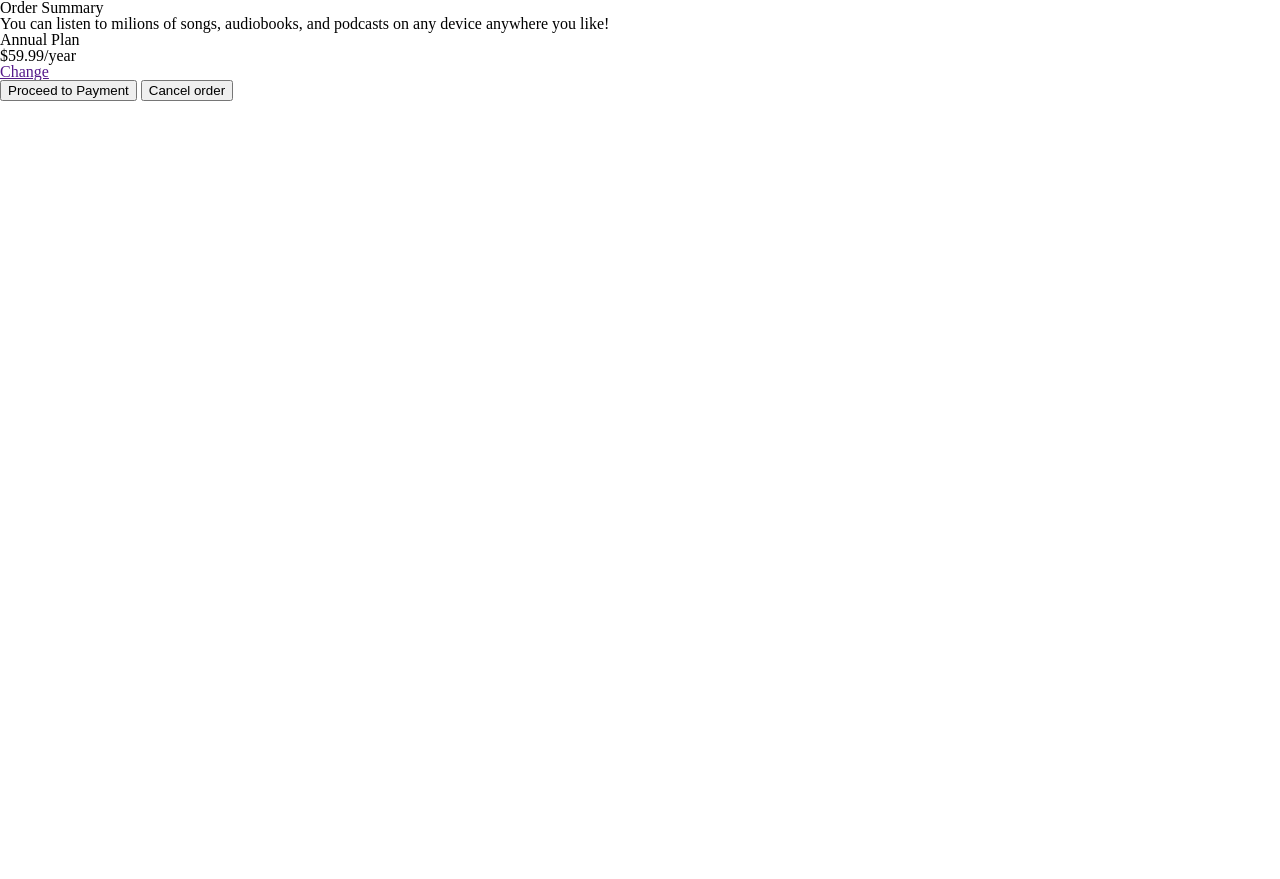
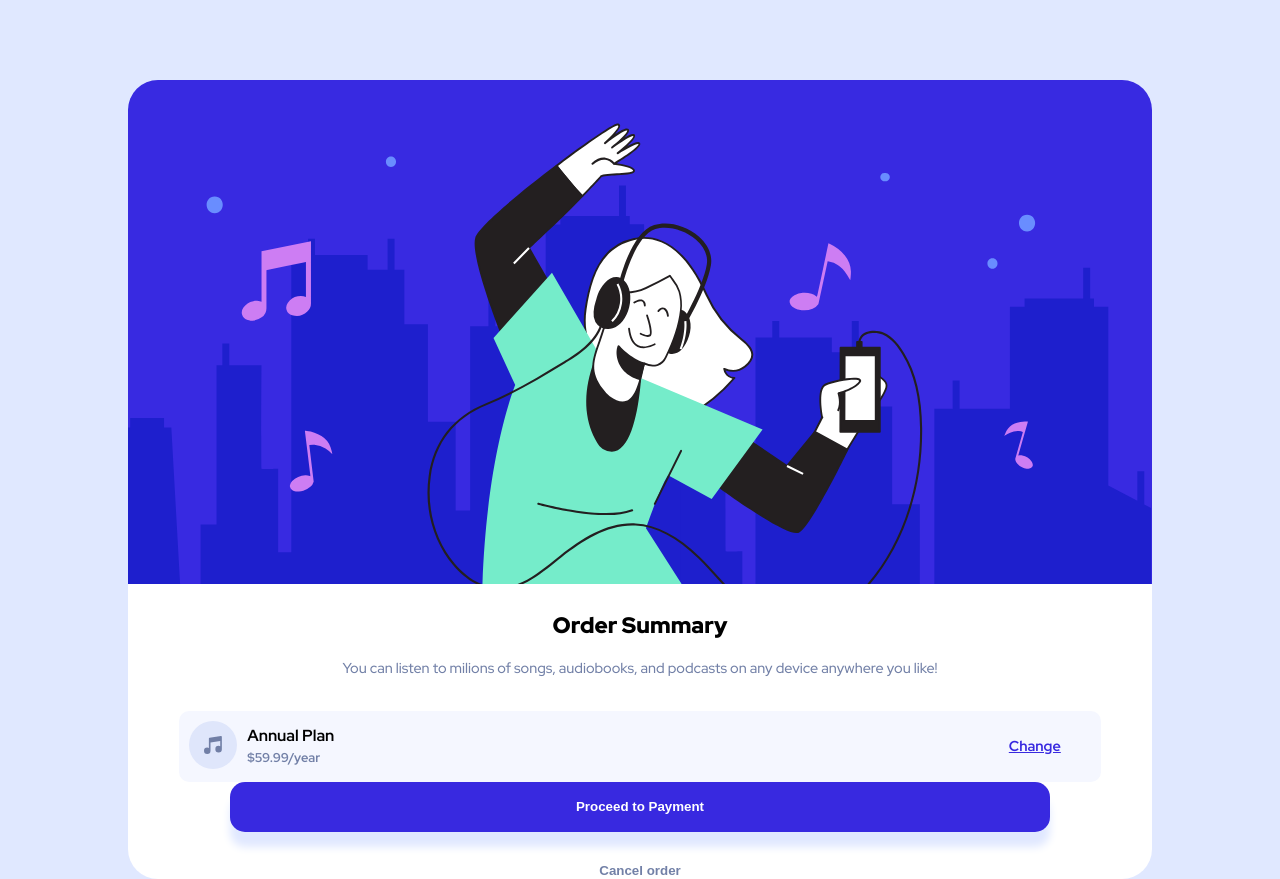
Before and after one commit to Aq1q/Order-summary-component, a plain HTML site: page index.html in a window 1280 px wide. Before the commit the page ends 800 px from the top, so only its background shows below. Drawn offline with Linux system fonts and the light colour scheme.

Commit message:
Create style for width 375px and width 1440px

```diff
--- a/index.html
+++ b/index.html
@@ -11,23 +11,33 @@
   <link rel="stylesheet" href="reset.css">
   <link rel="stylesheet" href="style.css">
 
+  <link rel="preconnect" href="https://fonts.googleapis.com">
+  <link rel="preconnect" href="https://fonts.gstatic.com" crossorigin>
+  <link href="https://fonts.googleapis.com/css2?family=Red+Hat+Display:wght@500;700;900&display=swap" rel="stylesheet">
+
 </head>
 <body>
   <div id="container">
-    <div id="image"></div>
+    <div id="hero">
+      <img src="./images/illustration-hero.svg" alt="Hero" id="image">
+    </div>
     <div id="summary">
       <h1>Order Summary</h1>
       <p>You can listen to milions of songs, audiobooks, and podcasts on any device anywhere you like!</p>
     </div>
-    <div>
-      <div id="icon"></div>
-      <div id="text">
-        <h3>Annual Plan</h3>
-        <p>$59.99/year</p>
+    <div id="plan">
+      <div id="plan-box">
+        <div id="icon">
+          <img src="./images/icon-music.svg" alt="Icon">
+        </div>
+        <div id="text">
+          <h3>Annual Plan</h3>
+          <p>$59.99/year</p>
+        </div>
+        <div id="link"><a href="#">Change</a></div>
       </div>
-      <div><a href="">Change</a></div>
     </div>
-    <div>
+    <div id="buttons">
       <button id="proceed">Proceed to Payment</button>
       <button id="cancel">Cancel order</button>
     </div>
--- a/style.scss
+++ b/style.scss
@@ -0,0 +1,159 @@
+//Primary colors
+$pale-blue: hsl(225, 100%, 94%);
+$bright-blue: hsl(245, 75%, 52%);
+
+//Neutral colors
+$very-pale-blue: hsl(225, 100%, 98%);
+$desaturated-blue: hsl(224, 23%, 55%);
+$dark-blue: hsl(223, 47%, 23%);
+
+*{
+    box-sizing: border-box;
+}
+
+html{
+    height: 100%;
+}
+
+body {
+    p{
+        font-size: 16px;
+    }
+    font-family: 'Red Hat Display', sans-serif;
+    height: 100%;
+    display: flex;
+    align-items: center;
+    justify-content: center;
+    background-color: $pale-blue;
+}
+
+#container {
+    width: 80%;
+    height: 80%;
+    display: flex;
+    flex-direction: column;
+    align-items: center;
+}
+
+#hero{
+    width: 100%;
+    #image {
+        width: 100%;
+        height: 100%;
+        border-radius: 30px 30px 0 0;
+    }
+}
+#summary {
+    width: 100%;
+    background-color: white;
+    display: flex;
+    flex-direction: column;
+    text-align: center;
+    padding: 30px;
+    gap: 20px;
+    h1{
+        font-size: 1.4em;
+        font-weight: 900;
+    }
+    p{
+        font-size: 0.9em;
+        color: $desaturated-blue;
+        line-height: 1.7em;
+    }
+}
+#plan {
+    background-color: white;
+    width: 100%;
+    display: flex;
+    justify-content: center;
+    #plan-box {
+        width: 90%;
+        display: flex;
+        align-items: center;
+        background-color: $very-pale-blue;
+        justify-content: flex-start;
+        border-radius: 10px;
+        #text {
+            display: flex;
+            flex-direction: column;
+            gap: 8px;
+            h3{
+                font-weight: 700;
+                font-size: 1.1;
+            }
+            p{
+                color: $desaturated-blue;
+                font-size: 0.8em;
+                font-weight: 700;
+            }
+            margin-left: 10px;
+            margin-right: 30px;
+        }
+        padding: 10px;
+        #link{
+            flex-grow: 100;
+            text-align: end;
+            padding-right: 30px;
+            a{
+                width: auto;
+                text-align: end;
+                color: $bright-blue;
+                font-size: 0.9em;
+                font-weight: bold;
+            }
+            a:hover{
+                text-decoration: none;
+                color: hsla(245, 75%, 52%, 0.5);
+            }
+        }
+    }
+}
+
+#buttons {
+    button{
+        cursor: pointer;
+    }
+    background-color: white;
+    height: 30%;
+    width: 100%;
+    display: flex;
+    flex-direction: column;
+    align-items: center;
+    justify-content: center;
+    gap: 30px;
+    border-radius: 0 0 30px 30px;
+    #proceed {
+        width: 80%;
+        height: 50px;
+        background-color: $bright-blue;
+        border-radius: 15px;
+        border: none;
+        color: white;
+        font-weight: 700;
+        box-shadow: 0px 15px 8px $pale-blue;
+    }
+    #proceed:hover {
+        background-color: hsla(245, 75%, 52%, 0.5);
+    }
+    #cancel{
+        background: none;
+        border: none;
+        color: $desaturated-blue;
+        font-weight: 700;
+        font-size: 1.1;
+    }
+    #cancel:hover {
+        color: $dark-blue;
+    }
+}
+
+
+@media screen and (min-width: 1440px) {
+    #container {
+        width: 30%;
+    }
+    #buttons {
+        height: 20%;
+    }
+
+}
```
Also changed, not shown: style.css, 1 other file.
